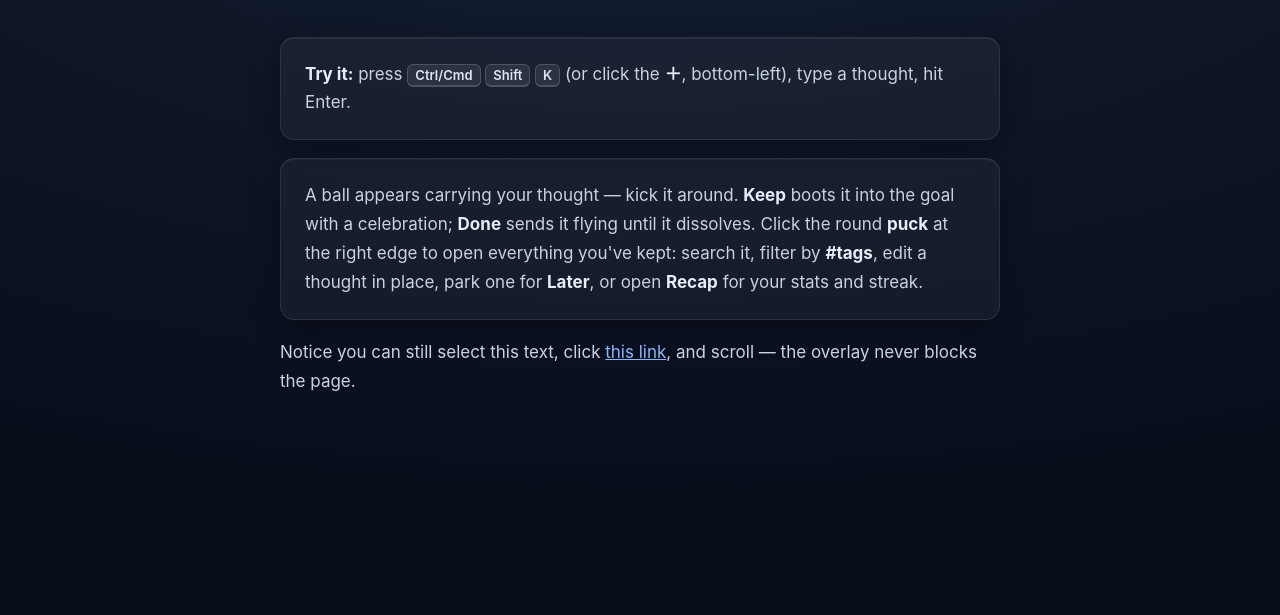
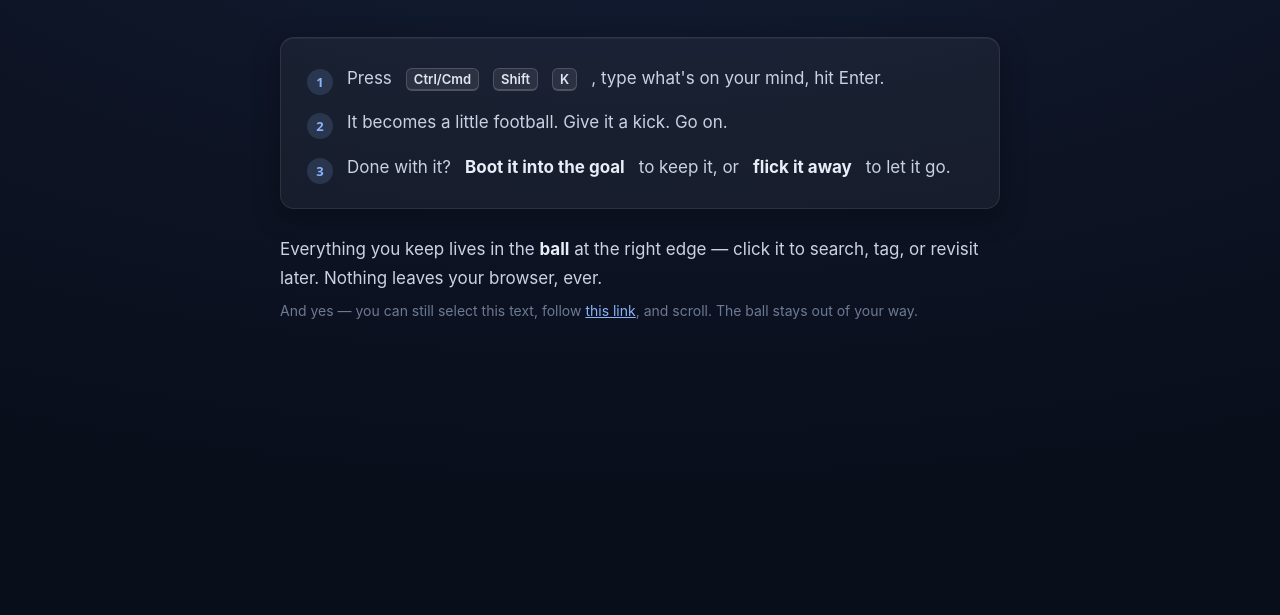
Before and after one commit to mvvihaanmalik-create/kickoff, a website built with Vite: page demo.html in a window 1280 px wide. Shown: the part 185-800 px from the top of the page. Built offline with nearby package versions, Linux system fonts and the light colour scheme.

Commit message:
Demo page: fewer words, three friendly steps
The old copy crammed six features into one run-on sentence. Now it is a plain
1-2-3: type a thought, kick the ball, keep it or let it go. Warmer and shorter,
with the extras ("everything lives in the ball", "nothing leaves your browser")
as a calm one-liner underneath instead of a feature dump.

Co-Authored-By: Claude Opus 4.8 <noreply@anthropic.com>

```diff
--- a/demo.html
+++ b/demo.html
@@ -23,16 +23,31 @@
   }
   .card{
     background:rgba(255,255,255,0.045);border:1px solid rgba(255,255,255,0.09);
-    border-radius:14px;padding:22px 24px;margin:18px 0;
+    border-radius:14px;padding:10px 26px;margin:26px 0;
     box-shadow:0 8px 28px rgba(0,0,0,0.28), inset 0 1px 0 rgba(255,255,255,0.05);
   }
+  .step{display:flex;align-items:baseline;gap:14px;margin:16px 0}
+  .n{
+    flex:none;width:26px;height:26px;border-radius:50%;
+    display:inline-flex;align-items:center;justify-content:center;
+    background:rgba(138,180,248,0.16);color:#8ab4f8;
+    font:600 13px system-ui,sans-serif;transform:translateY(3px);
+  }
+  .note{margin:26px 0 6px;color:#c9d2e3}
+  .tiny{font-size:14px;color:#6d7a94;margin:0}
 </style></head><body>
 <div class="wrap">
-  <h1>A perfectly normal web page</h1>
-  <p class="sub">This is just a plain page standing in for whatever you'd actually be browsing. The Mental Cache overlay is floating on top of it.</p>
-  <div class="card"><b>Try it:</b> press <kbd>Ctrl/Cmd</kbd> <kbd>Shift</kbd> <kbd>K</kbd> (or click the <b>＋</b>, bottom-left), type a thought, hit Enter.</div>
-  <div class="card">A ball appears carrying your thought — kick it around. <b>Keep</b> boots it into the goal with a celebration; <b>Done</b> sends it flying until it dissolves. Click the round <b>puck</b> at the right edge to open everything you've kept: search it, filter by <b>#tags</b>, edit a thought in place, park one for <b>Later</b>, or open <b>Recap</b> for your stats and streak.</div>
-  <p>Notice you can still select this text, click <a href="#x">this link</a>, and scroll — the overlay never blocks the page.</p>
+  <h1>Pretend this is any website.</h1>
+  <p class="sub">You're browsing. A thought pops up. Toss it to the ball and get back to what you were doing.</p>
+
+  <div class="card">
+    <p class="step"><span class="n">1</span> Press <kbd>Ctrl/Cmd</kbd> <kbd>Shift</kbd> <kbd>K</kbd>, type what's on your mind, hit Enter.</p>
+    <p class="step"><span class="n">2</span> It becomes a little football. Give it a kick. Go on.</p>
+    <p class="step"><span class="n">3</span> Done with it? <b>Boot it into the goal</b> to keep it, or <b>flick it away</b> to let it go.</p>
+  </div>
+
+  <p class="note">Everything you keep lives in the <b>ball</b> at the right edge — click it to search, tag, or revisit later. Nothing leaves your browser, ever.</p>
+  <p class="tiny">And yes — you can still select this text, follow <a href="#x">this link</a>, and scroll. The ball stays out of your way.</p>
 </div>
 <script>
   // Mock chrome.storage.local (localStorage-backed) so your thoughts persist in this demo.
```
